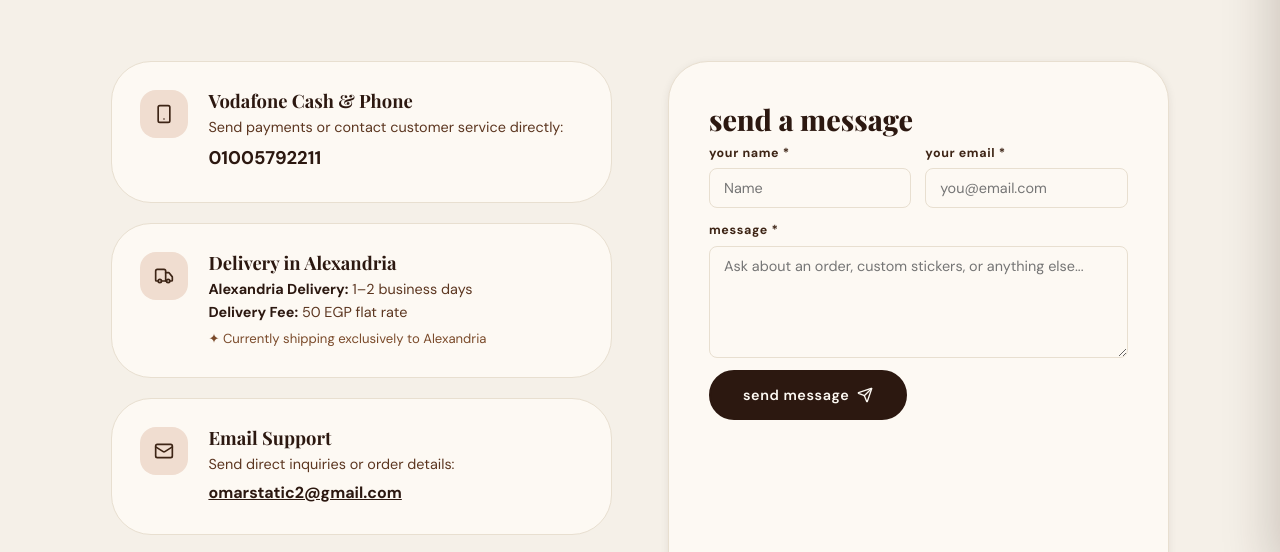
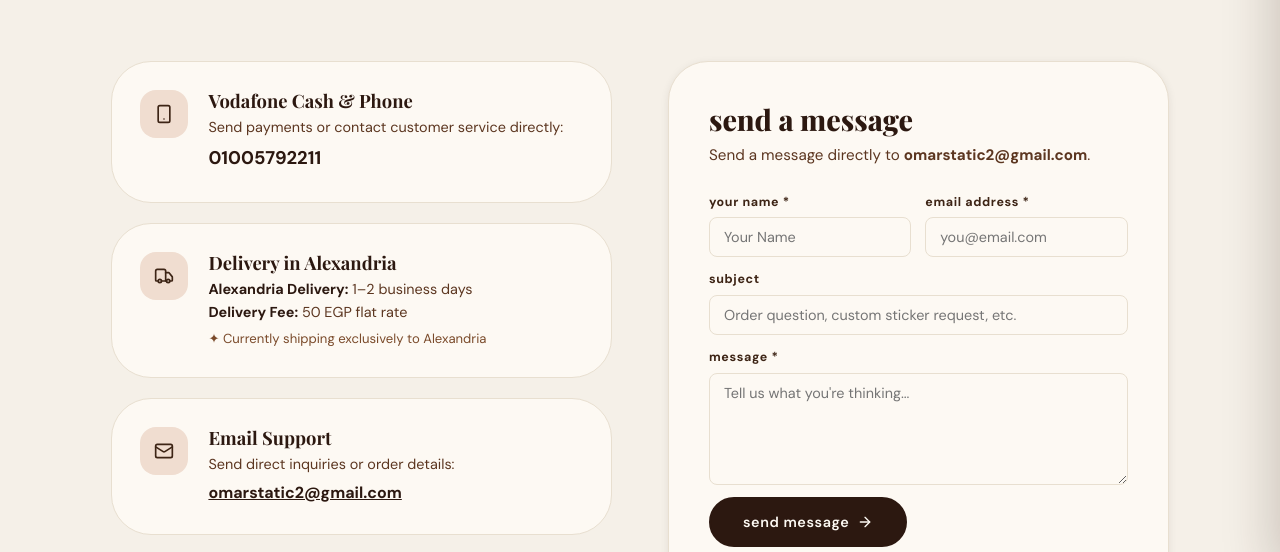
Before and after one commit to mxshii/website-static, a website: page contact.html in a window 1280 px wide. Shown: the part 227-779 px from the top of the page. Drawn offline with nearby package versions, Linux system fonts and the light colour scheme.

```diff
--- a/contact.html
+++ b/contact.html
@@ -126,7 +126,7 @@
         <div class="contact-card-info">
           <h3>Instagram &amp; Socials</h3>
           <p>DM us for custom packs, sticker collabs, or just to say hi!</p>
-          <a href="https://instagram.com/static._.eg" target="_blank" rel="noopener" style="display:block;margin-top:4px;font-weight:700;color:var(--coffee-800);text-decoration:underline;">@static._.eg</a>
+          <a href="https://instagram.com/static._.eg" target="_blank" rel="noopener" style="display:inline-block;margin-top:4px;font-weight:700;color:var(--coffee-800);text-decoration:underline;">@static._.eg</a>
         </div>
       </div>
     </div>
@@ -134,25 +134,30 @@
     <!-- Contact Form -->
     <div class="contact-form-card">
       <h2>send a message</h2>
+      <p>Send a message directly to <strong>omarstatic2@gmail.com</strong>.</p>
       <form id="contact-form" action="https://formsubmit.co/omarstatic2@gmail.com" method="POST">
         <input type="hidden" name="_subject" value="New Inquiry from STATIC Website" />
         <input type="hidden" name="_captcha" value="false" />
         <div class="form-row">
           <div class="form-group">
-            <label for="contact-name">your name *</label>
-            <input type="text" id="contact-name" name="name" placeholder="Name" required />
+            <label for="ct-name">your name *</label>
+            <input type="text" id="ct-name" name="name" placeholder="Your Name" required autocomplete="name" />
           </div>
           <div class="form-group">
-            <label for="contact-email">your email *</label>
-            <input type="email" id="contact-email" name="email" placeholder="you@email.com" required />
+            <label for="ct-email">email address *</label>
+            <input type="email" id="ct-email" name="email" placeholder="you@email.com" required autocomplete="email" />
           </div>
         </div>
         <div class="form-group">
-          <label for="contact-msg">message *</label>
-          <textarea id="contact-msg" name="message" placeholder="Ask about an order, custom stickers, or anything else..." rows="5" required></textarea>
+          <label for="ct-subject">subject</label>
+          <input type="text" id="ct-subject" name="subject" placeholder="Order question, custom sticker request, etc." />
+        </div>
+        <div class="form-group">
+          <label for="ct-message">message *</label>
+          <textarea id="ct-message" name="message" rows="5" placeholder="Tell us what you're thinking..." required></textarea>
         </div>
         <button type="submit" class="btn btn-primary" id="contact-submit-btn">
-          send message <i data-lucide="send" class="icon-sm"></i>
+          send message <i data-lucide="arrow-right" class="icon-sm"></i>
         </button>
       </form>
     </div>
```
